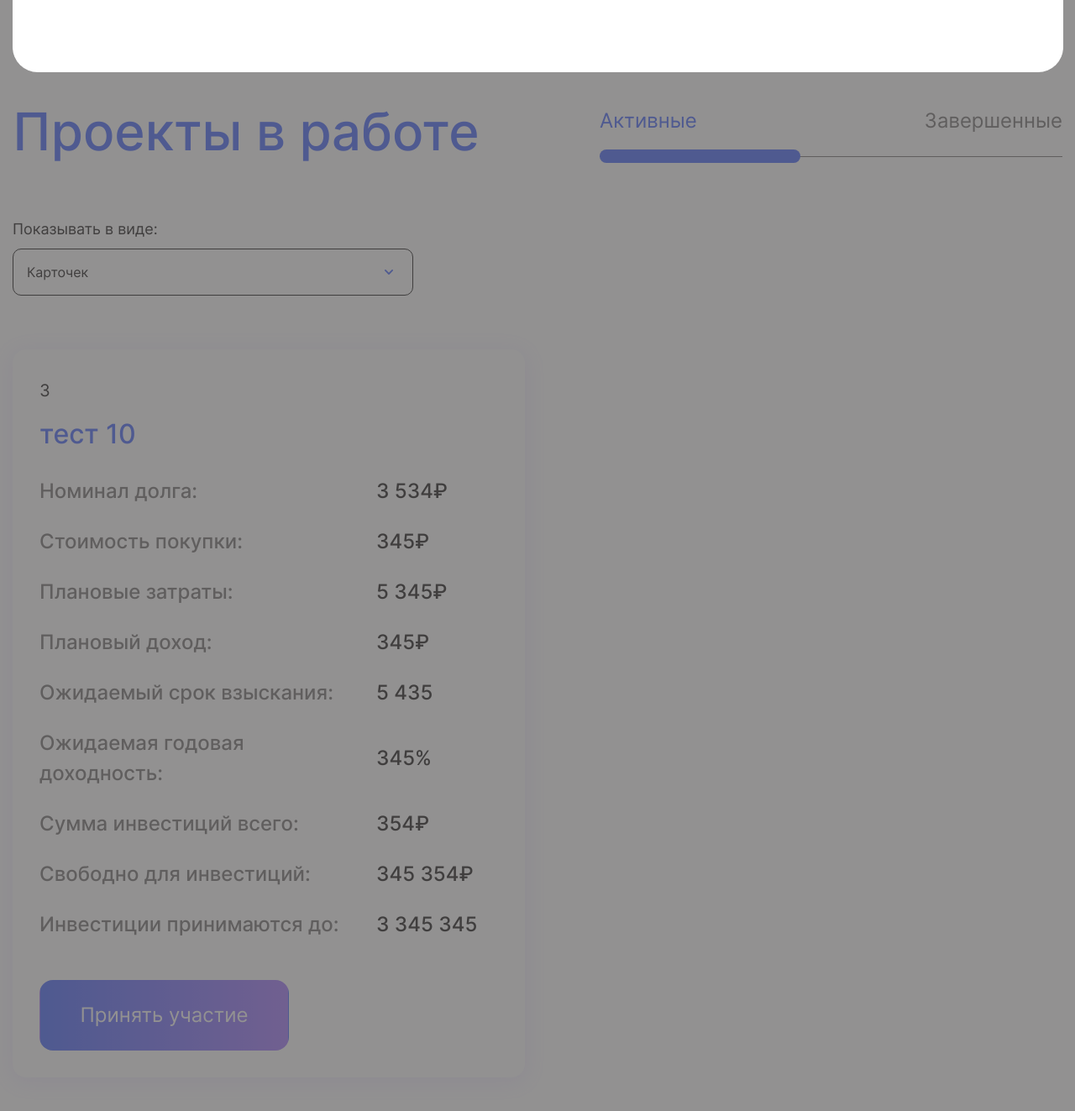
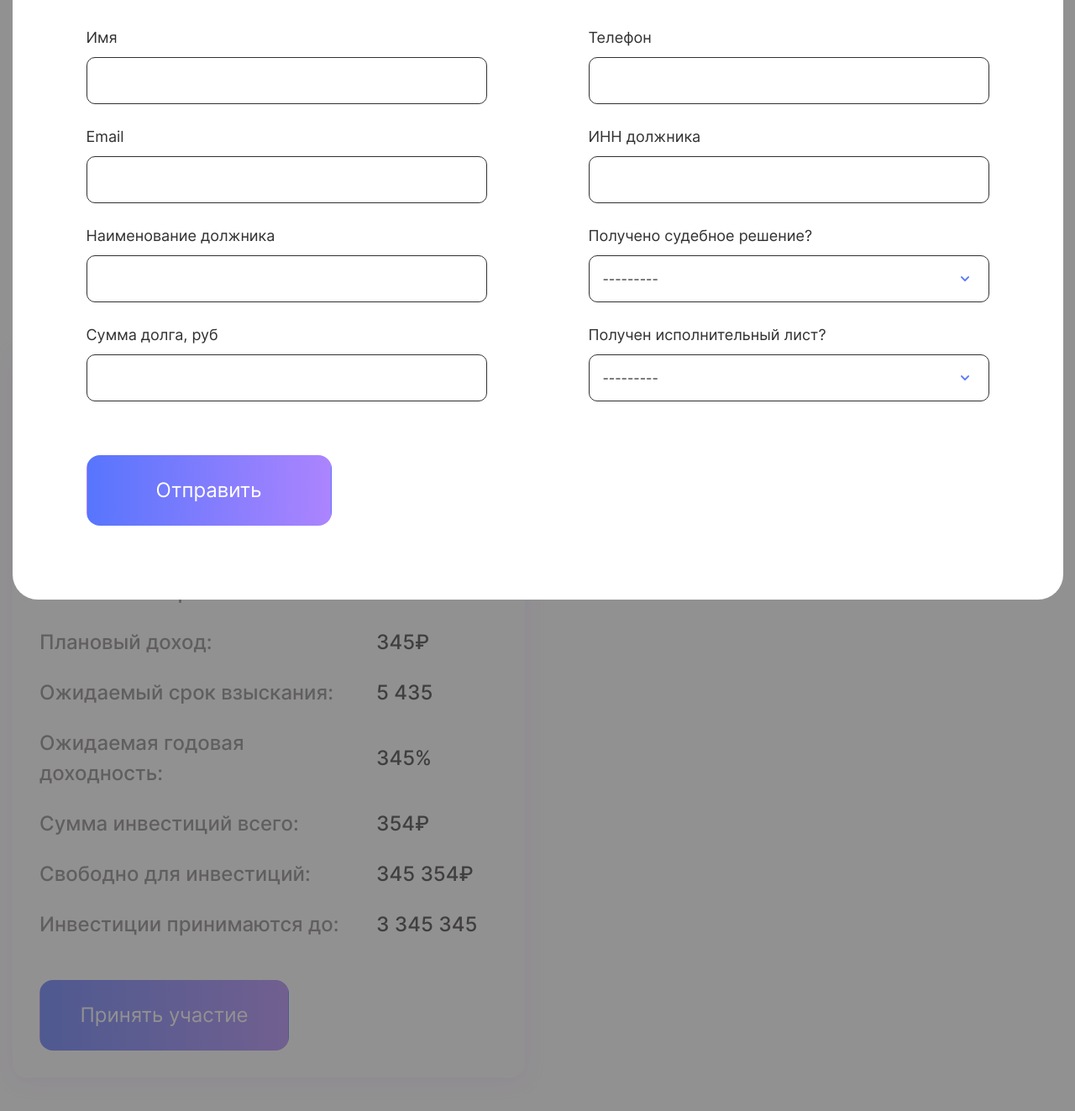
Before and after one commit to SiriusMklain/sudinvest, a Django app: page /project/ in a window 1280 px wide, after a click on "Оставить заявку". Shown: the part 196-1519 px from the top of the page at 84% size. Run offline with Django 4.2, Linux system fonts and the light colour scheme; data comes from the database, SQL or seed files in the repository; some libraries are stand-ins or nearby versions.

Commit message:
переделал формы на классы так как на функциях были конфликты

```diff
--- a/forms/models.py
+++ b/forms/models.py
@@ -11,14 +11,14 @@ class FeedBackMoney(models.Model):
         ('yes', 'Да'),
         ('no', 'Нет')
     )
-    name = models.CharField(max_length=120, verbose_name='Имя', null=True, blank=True)
-    email = models.EmailField(max_length=120, blank=True, verbose_name='Email')
-    phone = models.CharField(max_length=15, verbose_name='Телефон', null=True, blank=True)
-    inn = models.CharField(max_length=50, verbose_name='ИНН должника', null=True, blank=True)
-    name_debt = models.CharField(max_length=50, verbose_name="Наименование должника", null=True, blank=True)
-    sud = models.CharField(max_length=50, verbose_name="Получено судебное решение?", choices=sud_list, null=True, blank=True)
-    sum_debt = models.CharField(max_length=50, verbose_name="Сумма долга, руб", null=True, blank=True)
-    list = models.CharField(max_length=50, verbose_name="Получен исполнительный лист?", choices=status_list, null=True, blank=True)
+    name = models.CharField(max_length=255, verbose_name='Имя', null=True, blank=True)
+    email = models.CharField(max_length=255, blank=True, verbose_name='Email')
+    phone = models.CharField(max_length=255, verbose_name='Телефон', null=True, blank=True)
+    inn = models.CharField(max_length=255, verbose_name='ИНН должника', null=True, blank=True)
+    name_debt = models.CharField(max_length=255, verbose_name="Наименование должника", null=True, blank=True)
+    sud = models.CharField(max_length=255, verbose_name="Получено судебное решение?", choices=sud_list, null=True, blank=True)
+    sum_debt = models.CharField(max_length=255, verbose_name="Сумма долга, руб", null=True, blank=True)
+    list = models.CharField(max_length=255, verbose_name="Получен исполнительный лист?", choices=status_list, null=True, blank=True)
 
     def __str__(self):
         return self.name
--- a/forms/urls.py
+++ b/forms/urls.py
@@ -3,6 +3,7 @@ from .views import *
 
 urlpatterns = [
 #    path('', FeedBackView.as_view(), name='feedback_view'),
-    path('', lite_message, name='feedback_view_lite'),
-    # path('forms/', forms_success, name='forms')
+    path('', MessageLite.as_view(), name='feedback_view_lite'),
+    path('test/', MessageForm.as_view(), name='feedback_view'),
+    path('form/', forms_success, name='forms_success')
 ]
--- a/templates/base.html
+++ b/templates/base.html
@@ -82,12 +82,25 @@
             <div class="modal__title display2">Оставьте заявку</div>
             <button type="button" class="modal__close" data-bs-dismiss="modal" aria-label="Close">
                 <svg width="32" height="32" viewBox="0 0 32 32" fill="none" xmlns="http://www.w3.org/2000/svg">
-                    <path d="M25.3334 8.54666L23.4534 6.66666L16.0001 14.12L8.54675 6.66666L6.66675 8.54666L14.1201 16L6.66675 23.4533L8.54675 25.3333L16.0001 17.88L23.4534 25.3333L25.3334 23.4533L17.8801 16L25.3334 8.54666Z"
-                          fill="#323232"/>
+                    <path d="M25.3334 8.54666L23.4534 6.66666L16.0001 14.12L8.54675 6.66666L6.66675 8.54666L14.1201 16L6.66675 23.4533L8.54675 25.3333L16.0001 17.88L23.4534 25.3333L25.3334 23.4533L17.8801 16L25.3334 8.54666Z" fill="#323232"/>
                 </svg>
             </button>
         </div>
 
+        <div class="modal__content">
+            <form action="{% url 'feedback_view' %}" method="POST" class="modal__form">
+                <div class="modal__form-grid">
+                    {% csrf_token %}
+                    {% for foo in form %}
+                    <fieldset class='form-group'>
+                        <label>{{ foo.label }}</label>
+                        {{ foo }}
+                    </fieldset>
+                    {% endfor %}
+                </div>
+                <input type="submit" value="Отправить" class="modal__form-btn btn btn-blue">
+            </form>
+        </div>
 
     </div>
 </div>
@@ -98,12 +111,39 @@
             <div class="modal__title display2">Оставьте заявку</div>
             <button type="button" class="modal__close" data-bs-dismiss="modal" aria-label="Close">
                 <svg width="32" height="32" viewBox="0 0 32 32" fill="none" xmlns="http://www.w3.org/2000/svg">
-                    <path d="M25.3334 8.54666L23.4534 6.66666L16.0001 14.12L8.54675 6.66666L6.66675 8.54666L14.1201 16L6.66675 23.4533L8.54675 25.3333L16.0001 17.88L23.4534 25.3333L25.3334 23.4533L17.8801 16L25.3334 8.54666Z"
-                          fill="#323232"/>
+                    <path d="M25.3334 8.54666L23.4534 6.66666L16.0001 14.12L8.54675 6.66666L6.66675 8.54666L14.1201 16L6.66675 23.4533L8.54675 25.3333L16.0001 17.88L23.4534 25.3333L25.3334 23.4533L17.8801 16L25.3334 8.54666Z" fill="#323232"/>
                 </svg>
             </button>
         </div>
 
+        <div class="modal__content">
+            <form action="" class="modal__form validate-form">
+                <div class="modal__form-grid">
+                    <fieldset class='form-group'>
+                        <label>Имя</label>
+                        <input class="required" type='text' placeholder="Введите Ваше имя" />
+                        <div class="form-group__error-text">
+                            <span class="form-group__error-required">Это поле обязательно</span>
+                        </div>
+                    </fieldset>
+                    <fieldset class='form-group'>
+                        <label>Телефон</label>
+                        <input class="required" type='tel' placeholder="Введите телефон" />
+                        <div class="form-group__error-text">
+                            <span class="form-group__error-required">Это поле обязательно</span>
+                        </div>
+                    </fieldset>
+                    <fieldset class='form-group'>
+                        <label>Почта</label>
+                        <input class="required" type='email' placeholder="Введите Вашу почту" />
+                        <div class="form-group__error-text">
+                            <span class="form-group__error-required">Это поле обязательно</span>
+                        </div>
+                    </fieldset>
+                </div>
+                <button class="modal__form-btn btn btn-blue">Оставить заявку</button>
+            </form>
+        </div>
 
     </div>
 </div>
```
Also changed, not shown: forms/views.py (+51 -20 lines), forms/migrations/0004_alter_feedbackmoney_email.py (added), forms/migrations/0005_auto_20220419_2020.py (added).
